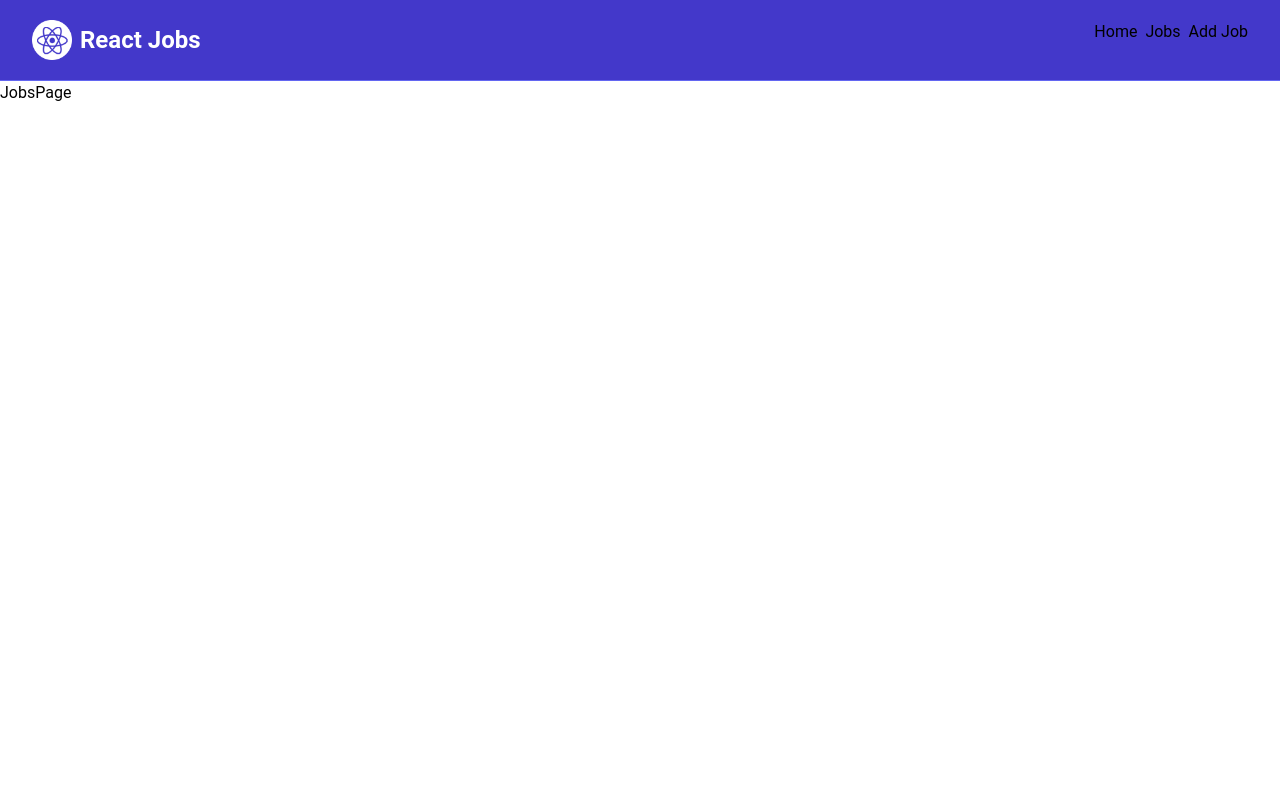
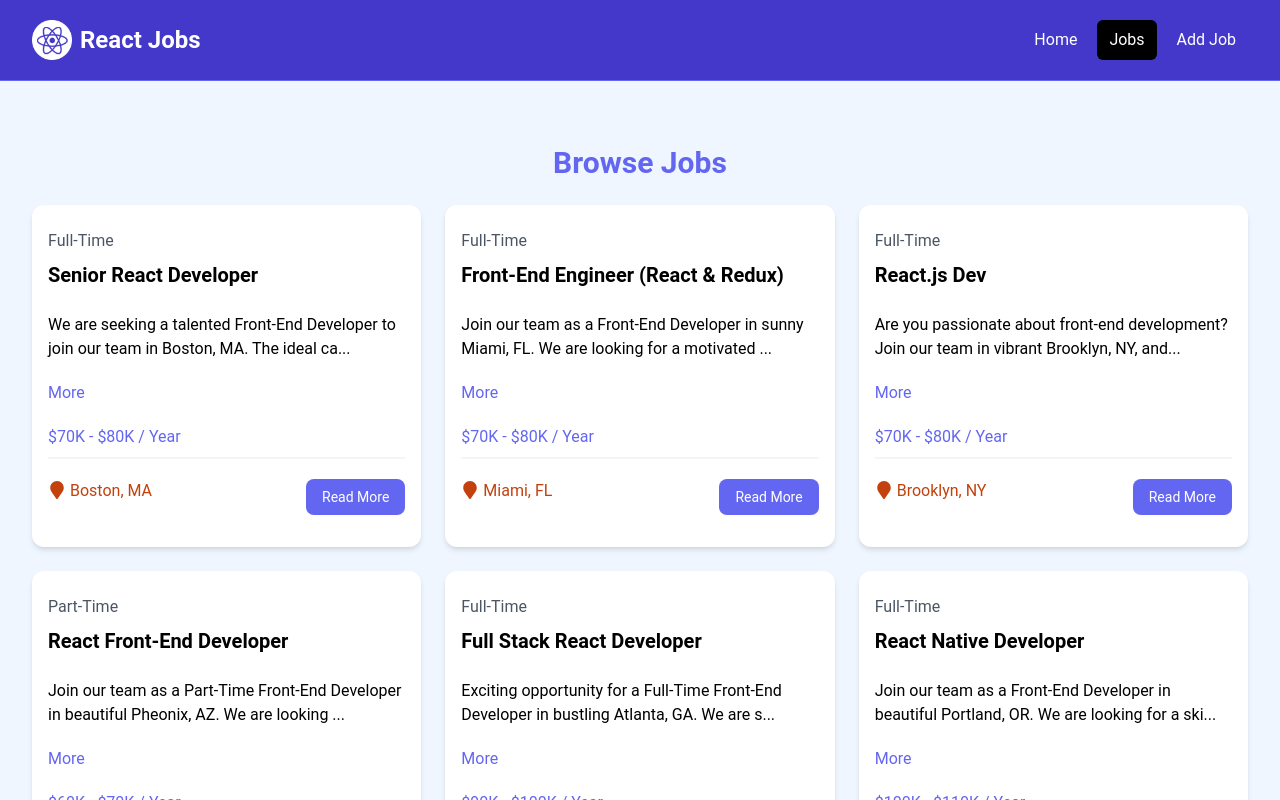
Before and after one commit to ferhadeyvazov/react-crash-2024, a React (Vite) app: page /jobs in a window 1280 px wide. Shown: the top 800 px of the page. Built offline with nearby package versions, Linux system fonts and the light colour scheme; data requests are answered from the project's data file.

Commit message:
JobListings and JobListing types and fetch array was edited

```diff
--- a/package.json
+++ b/package.json
@@ -7,9 +7,11 @@
     "dev": "vite",
     "build": "tsc -b && vite build",
     "lint": "eslint . --ext ts,tsx --report-unused-disable-directives --max-warnings 0",
-    "preview": "vite preview"
+    "preview": "vite preview",
+    "server" : "json-server --watch src/utilities/jobs.json --port 8000"
   },
   "dependencies": {
+    "json-server": "^1.0.0-beta.1",
     "react": "^18.3.1",
     "react-dom": "^18.3.1",
     "react-icons": "^5.2.1",
--- a/src/components/joblistings/JobListing.tsx
+++ b/src/components/joblistings/JobListing.tsx
@@ -1,28 +1,13 @@
 import React from 'react'
+import { Link } from 'react-router-dom';
 import {FaMapMarker} from 'react-icons/fa'
+import {IJob} from './models'
 
-type ICompany = {
-    name: string;
-    description: string;
-    contactEmail: string;
-    contactPhone: string;
-}
-type IProps = {
-    job: {
-        id: number;
-        title: string;
-        type: string;
-        location: string;
-        description: string;
-        salary: string;
-        company: ICompany;
-    }
-}
 
-const JobListing: React.FC<IProps> = ({ job }) => {
+const JobListing: React.FC<IJob> = ({ job }) => {
     const [showFullDescription, setShowFullDescription]=React.useState(false);
-
     let description = job.description;
+console.log(job);
 
     if(!showFullDescription){
         description = description.substring(0, 90) + "...";
@@ -54,12 +39,12 @@
                         <FaMapMarker className='inline text-lg mb-1 mr-1' />
                         {job.location}
                     </div>
-                    <a
-                        href={`/jobs/${job.id}`}
+                    <Link
+                        to={`/jobs/${job.id}`}
                         className='h-[36px] bg-indigo-500 hover:bg-indigo-600 text-white px-4 py-2 rounded-lg text-center text-sm'
                     >
                         Read More
-                    </a>
+                    </Link>
                 </div>
             </div>
         </div>
--- a/src/components/joblistings/JobListings.tsx
+++ b/src/components/joblistings/JobListings.tsx
@@ -1,24 +1,52 @@
-import React from 'react'
+import React, { useState, useEffect } from 'react'
 import JobListing from "./JobListing"
-import jobs from '../../utilities/jobs.json'
+import { IProps, JobObject } from './models'
 
-const JobListings: React.FC = () => {
-    let recentJobs = jobs.jobs.slice(0, 3);
+
+const JobListings: React.FC<IProps> = ({ isHome = false }) => {
+    const [jobs, setJobs] = useState([]);
+    const [loading, setLoading] = useState(true);
+
+
+    useEffect(() => {
+        const fetchJobs = async () => {
+            try {
+                let res = await fetch('http://localhost:8000/jobs');
+                let data = await res.json();
+                setJobs(data);
+
+            } catch (error) {
+                console.log('Error fetching Data:', error);
+
+            } finally {
+                setLoading(false);
+            }
+
+
+        }
+
+
+        fetchJobs();
+    }, []);
+
+    let jobListings: JobObject[] = isHome ? jobs.slice(0, 3) : jobs;
+    console.log(typeof jobListings);
+
 
     return (
         <section className='bg-blue-50 px-4 py-10'>
             <div className='container-xl lg:container m-auto'>
                 <h2 className='text-3xl font-bold text-indigo-500 mb-6 text-center'>
-                    Recent Jobs
+                    {isHome ? 'Recent Jobs' : "Browse Jobs"}
                 </h2>
 
-                    <div className='grid grid-cols-1 md:grid-cols-3 gap-6'>
-                        {
-                            recentJobs.map(job=>(
-                                <JobListing key={job.id} job={job}/>
-                            ))
-                        }
-                    </div>
+                <div className='grid grid-cols-1 md:grid-cols-3 gap-6'>
+                    {
+                        jobListings.map((job) => (
+                            <JobListing key={Number(job.id)} job={job} />
+                        ))
+                    }
+                </div>
 
             </div>
         </section>
--- /dev/null
+++ b/src/components/joblistings/models.ts
@@ -0,0 +1,22 @@
+export type IProps = {
+    isHome?: boolean;
+}
+
+export type ICompany = {
+    name: string;
+    description: string;
+    contactEmail: string;
+    contactPhone: string;
+}
+export type JobObject = {
+    id: number|string;
+    title: string;
+    type: string;
+    location: string;
+    description: string;
+    salary: string;
+    company: ICompany;
+}
+export type IJob = {
+    job: JobObject
+}
--- a/src/components/routes/Routes.tsx
+++ b/src/components/routes/Routes.tsx
@@ -2,6 +2,7 @@
 import { Routes, Route } from "react-router-dom";
 import HomePage from "../../pages/home/HomePage";
 import JobsPage from "../../pages/jobs/JobsPage";
+import NotFound from "../../pages/NotFound/NotFound";
 
 const Routers: React.FC = () => {
     return (
@@ -10,6 +11,7 @@
                 <Route path="/">
                     <Route index element={<HomePage />} />
                     <Route path="jobs" element={<JobsPage />} />
+                    <Route path="*" element={<NotFound />} />
                 </Route>
             </Routes>
         </>
--- a/src/layouts/Navbar/Navbar.tsx
+++ b/src/layouts/Navbar/Navbar.tsx
@@ -1,29 +1,38 @@
-import {Link} from 'react-router-dom'
+import { NavLink } from 'react-router-dom'
 import logo from '../../assets/logo.png'
 
+interface ISActive {
+    isActive: boolean
+}
 const Navbar = () => {
+    const activeLink = ({ isActive }: ISActive) =>
+        isActive
+            ? 'bg-black text-white hover:bg-gray-900 hover:text-white rounded-md px-3 py-2'
+            : 'text-white hover:bg-gray-900 hover:text-white rounded-md px-3 py-2'
+
+
     return (
         <nav className='bg-indigo-700 border-b border-indigo-500'>
             <div className='mx-auto max-w-7xl px-2 sm:px-6 lg:px-8'>
                 <div className='flex h-20 items-center justify-between'>
                     <div className='flex flex-1 items-center justify-center md:items-stretch md:justify-start'>
-                        <Link className='flex flex-shrink-0 items-center mr-4' to='/'>
+                        <NavLink className='flex flex-shrink-0 items-center mr-4' to='/'>
                             <img className='h-10 w-auto' src={logo} alt='React Jobs' />
                             <span className='hidden md:block text-white text-2xl font-bold ml-2'>
                                 React Jobs
                             </span>
-                        </Link>
+                        </NavLink>
                         <div className='md:ml-auto'>
                             <div className='flex space-x-2'>
-                                <Link to='/'>
+                                <NavLink to='/' className={activeLink}>
                                     Home
-                                </Link>
-                                <Link to='/jobs'>
+                                </NavLink>
+                                <NavLink to='/jobs' className={activeLink}>
                                     Jobs
-                                </Link>
-                                <Link to='/add-job'>
+                                </NavLink>
+                                <NavLink to='/add-job' className={activeLink}>
                                     Add Job
-                                </Link>
+                                </NavLink>
                             </div>
                         </div>
                     </div>
--- /dev/null
+++ b/src/pages/NotFound/NotFound.tsx
@@ -0,0 +1,24 @@
+import React from 'react'
+import { Link } from 'react-router-dom'
+import { FaExclamationTriangle } from 'react-icons/fa'
+import Layout from '../../layouts'
+
+const NotFound: React.FC = () => {
+  return (
+    <Layout>
+          <section className='text-center flex flex-col justify-center items-center h-96'>
+              <FaExclamationTriangle className='text-yellow-400 text-6xl mb-4' />
+              <h1 className='text-6xl font-bold mb-4'>404 Not Found</h1>
+              <p className='text-xl mb-5'>This page does not exist</p>
+              <Link
+                  to='/'
+                  className='text-white bg-indigo-700 hover:bg-indigo-900 rounded-md px-3 py-2 mt-4'
+              >
+                  Go Back
+              </Link>
+          </section>
+    </Layout>
+  )
+}
+
+export default NotFound
--- a/src/pages/home/HomePage.tsx
+++ b/src/pages/home/HomePage.tsx
@@ -11,7 +11,7 @@
         <Layout>
             <Hero title={'Become a React Dev'} subtitle={"Find the React job that fits your skillset"} />
             <HomeCards />
-            <JobListings />
+            <JobListings isHome={true} />
             <ViewAllJobs />
         </Layout>
     )
--- a/src/pages/jobs/JobsPage.tsx
+++ b/src/pages/jobs/JobsPage.tsx
@@ -1,11 +1,16 @@
 import React from 'react'
 import Layout from '../../layouts'
+import JobListings from '../../components/joblistings/JobListings';
 
 const JobsPage: React.FC = () => {
     console.log("It is Jobs Page");
 
   return (
-    <Layout>JobsPage</Layout>
+    <Layout>
+      <section className='bg-blue-50 px-4 py-6'>
+        <JobListings />
+      </section>
+    </Layout>
   )
 }
 
```
Also changed, not shown: 2 other files (tests, documents, lock files or other folders).
